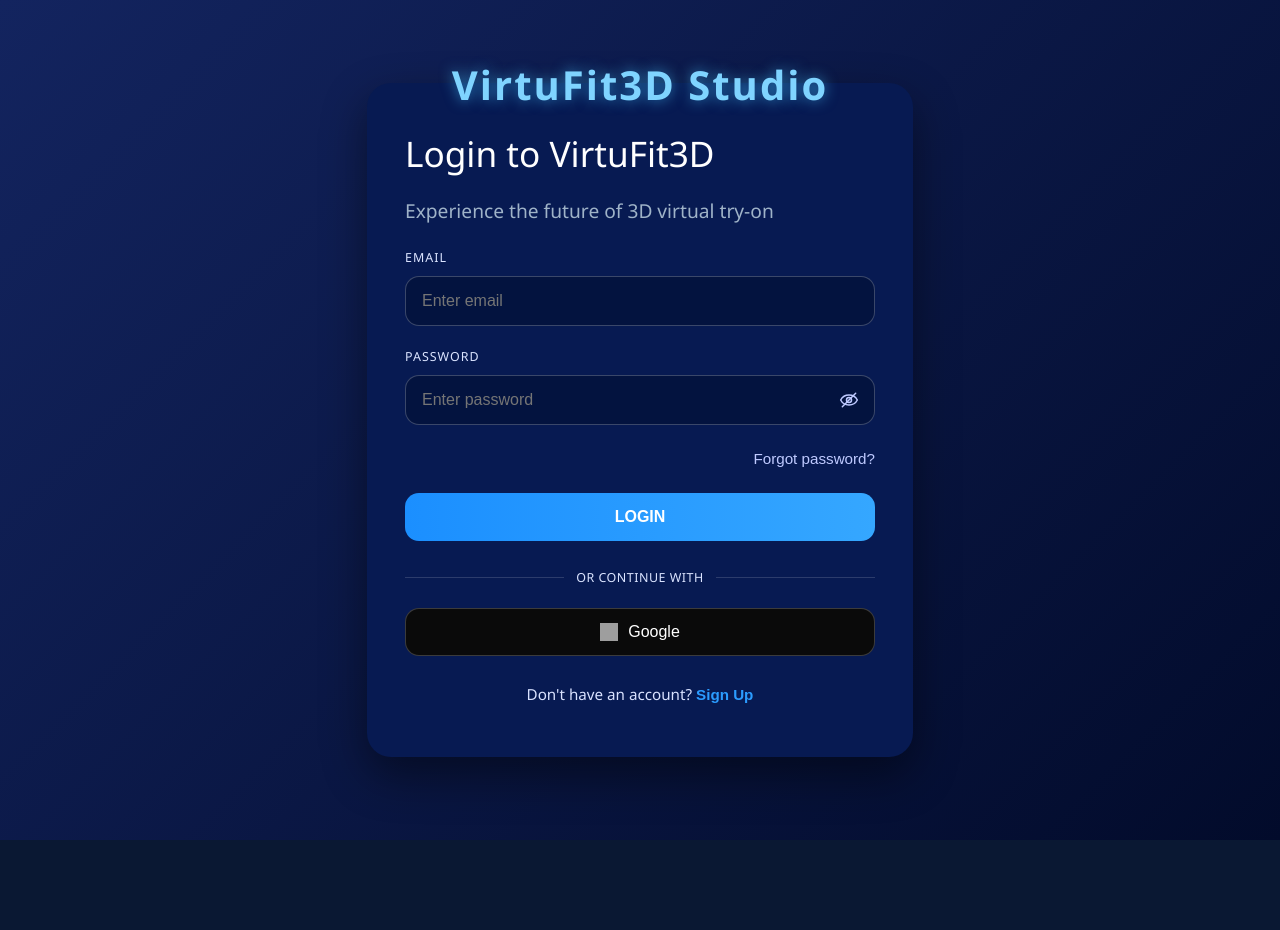
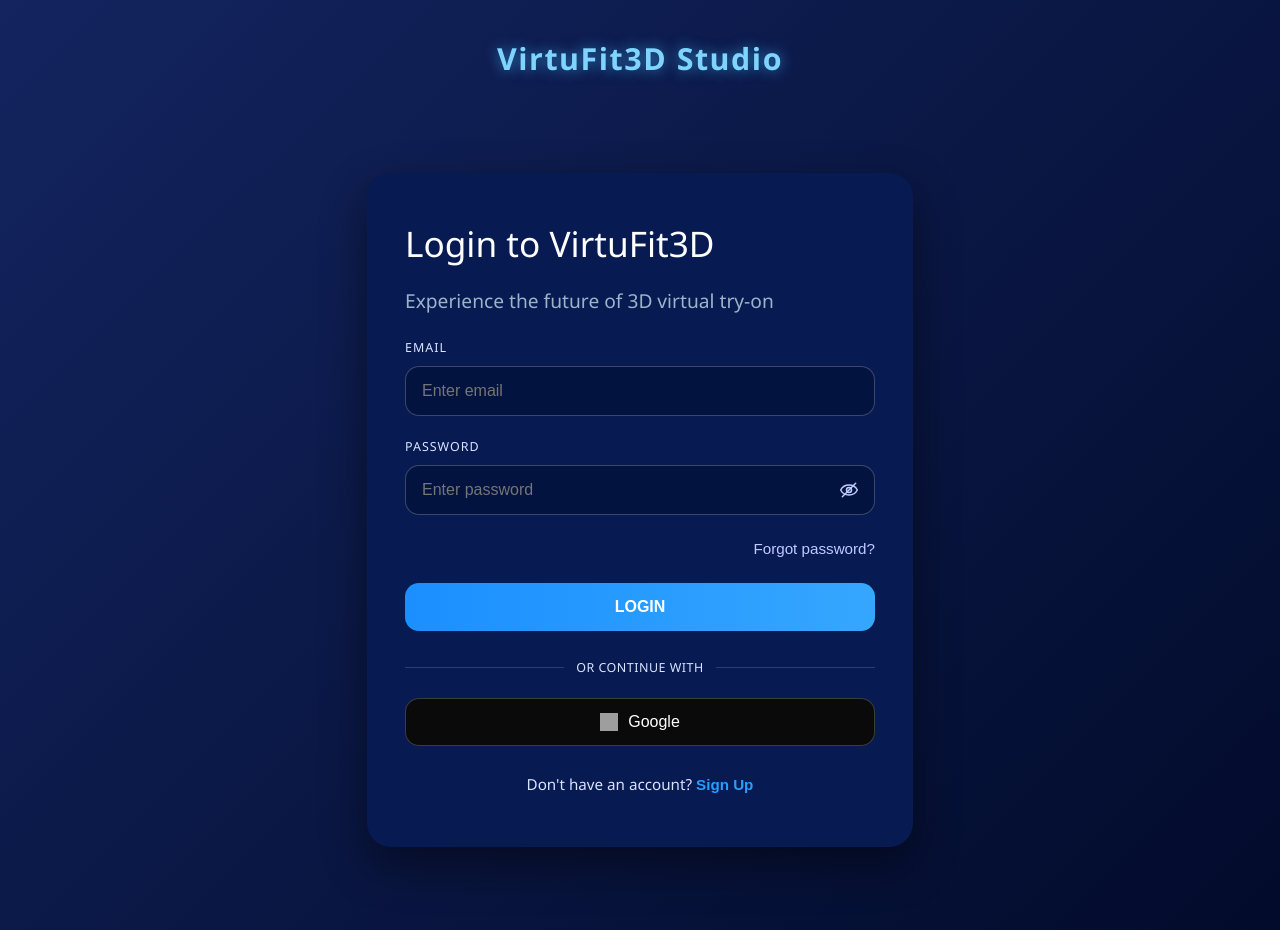
Before and after one commit to nethmaHarini/3d-virtual-tryon-system, a React (Vite) app in the folder frontend/: page / in a window 1280 px wide. Before the commit the page ends 840 px from the top, so only its background shows below. Built offline with nearby package versions, Linux system fonts and the light colour scheme; grey boxes are pictures that could not be loaded.

Commit message:
Fix header overlap issue and improve layout spacing

```diff
--- a/frontend/src/App.jsx
+++ b/frontend/src/App.jsx
@@ -278,7 +278,8 @@
       justifyContent: "center",
       background: "linear-gradient(135deg, #13245f 0%, #020b2b 100%)",
       fontFamily: "Segoe UI, sans-serif",
-      padding: "20px",
+      padding: "110px 20px 20px",
+      position: "relative",
     },
     card: {
       width: "100%",
@@ -299,14 +300,16 @@
       },
         topHeader: {
           position: "absolute",
-          top: "30px",
+          top: "18px",
           left: "50%",
           transform: "translateX(-50%)",
           color: "#7fd4ff",
-          fontSize: "2.5rem",
+          fontSize: "1.9rem",
           fontWeight: 800,
           letterSpacing: "0.05em",
           textShadow: "0 0 14px rgba(67, 193, 255, 0.65)",
+          zIndex: 10,
+          whiteSpace: "nowrap",
         },
     subtitle: {
      color: "#9fb3c8",
--- a/frontend/src/ResetPassword.jsx
+++ b/frontend/src/ResetPassword.jsx
@@ -74,7 +74,8 @@
       justifyContent: "center",
       background: "linear-gradient(135deg, #13245f 0%, #020b2b 100%)",
       fontFamily: "Segoe UI, sans-serif",
-      padding: "20px",
+      padding: "110px 20px 20px",
+      position: "relative",
     },
     card: {
       width: "100%",
--- a/frontend/src/TryOn.css
+++ b/frontend/src/TryOn.css
@@ -14,9 +14,9 @@
   font-family: 'Segoe UI', 'Roboto', Arial, sans-serif;
   justify-content: center;
   align-items: center;
-  gap: 2rem;
-  padding: 2rem 2.5rem;
-  max-width: 1600px;
+  gap: 1.5rem;
+  padding: 2rem 1.5rem;
+  max-width: 1400px;
   margin: 0 auto;
   box-sizing: border-box;
 }
```
Also changed, not shown: 2 other files (tests, documents, lock files or other folders).
